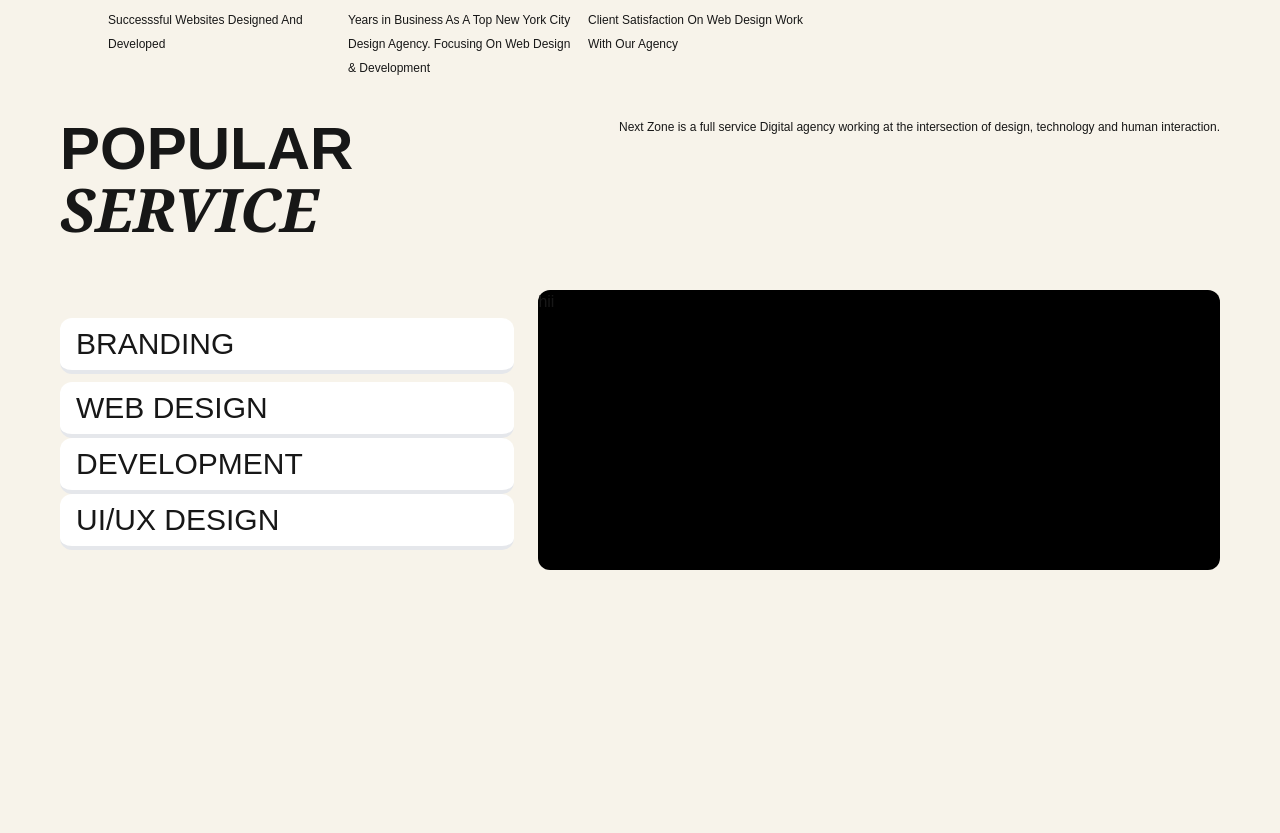
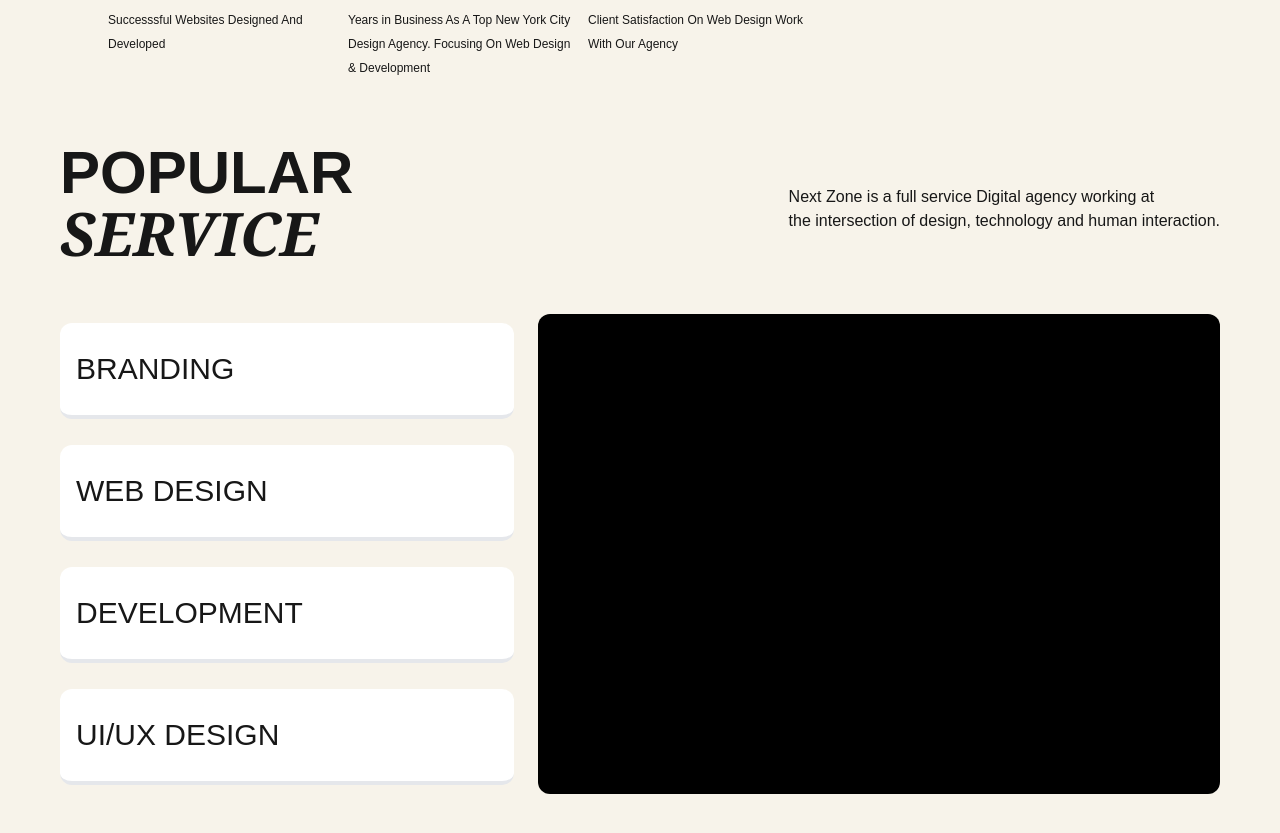
Before and after one commit to PriyanshuGo/agency-landing-pageUI, a Next.js app: page / in a window 1280 px wide. Shown: the part 1329-2162 px from the top of the page. Before the commit the page ends 1939 px from the top, so only its background shows below. Built offline with nearby package versions, Linux system fonts and the light colour scheme.

Commit message:
spacing and margin

```diff
--- a/src/components/Service.js
+++ b/src/components/Service.js
@@ -8,22 +8,22 @@ function Service() {
         setScreen(screen === item ? null : item)
     }
     return (
-        <div className="flex flex-col my-10 mx-4 lg:mx-10 lg:space-y-12">
+        <div className="flex flex-col my-16 mx-4 space-y-4 lg:mx-10 lg:space-y-12">
 
-            <div className="lg:flex justify-between sm:mx-5">
-                <h1 className="font-semibold text-2xl md:text-4xl lg:text-6xl">POPULAR <br /><span className="font-serif italic">SERVICE</span></h1>
-                <span className="text-xs">Next Zone is a full service Digital agency working at the intersection of design, technology and human interaction.</span>
+            <div className="lg:flex justify-between sm:mx-5 items-center space-y-2">
+                <h1 className="font-semibold text-3xl sm:text-4xl lg:text-6xl">POPULAR <br /><span className="font-serif italic">SERVICE</span></h1>
+                <p className="text-xs lg:text-base">Next Zone is a full service Digital agency working at <br /> the intersection of design, technology and human interaction.</p>
             </div>
 
-            <div className="sm:flex justify-between sm:mx-5 md:space-x-2 lg:space-x-6">
+            <div className="sm:flex justify-between sm:mx-5 sm:h-[60vh] sm:space-x-2 lg:space-x-6 ">
 
-                <div className="flex flex-col my-5 sm:w-1/2 lg:w-2/5">
+                <div className="flex flex-col my-5 space-y-2 sm:my-0 justify-around sm:w-1/2 lg:w-2/5 ">
 
-                    <div className="cursor-pointer space-y-2 py-2" >
-                        <div className="bg-white py-2 px-4 rounded-xl text-3xl font-thin sm:hover:bg-gray-100 flex items-center border-b-4 " onClick={() => { showScreen("branding") }}>
+                    <div className="cursor-pointer space-y-2 " >
+                        <div className="bg-white py-2 sm:py-7 px-4 rounded-xl text-3xl font-thin sm:hover:bg-gray-200 flex items-center border-b-4 " onClick={() => { showScreen("branding") }}>
                             BRANDING
                         </div>
-                        <div className={`${screen === "branding" ? "block" : 'hidden'} sm:hidden transition-all duration-400`}>
+                        <div className={`${screen === "branding" ? "block" : 'hidden'} my-2 sm:hidden transition-all duration-400`}>
                             <Image
                                 src="/branding.jpg" // Relative or absolute URL
                                 alt="BRANDING" // Accessibility text
@@ -36,10 +36,10 @@ function Service() {
                     </div>
 
                     <div className="cursor-pointer space-y-2" >
-                        <div className="bg-white py-2 px-4 rounded-xl text-3xl font-thin sm:hover:bg-gray-100 flex items-center border-b-4" onClick={() => { showScreen("web") }}>
+                        <div className="bg-white py-2 sm:py-7 px-4 rounded-xl text-3xl font-thin sm:hover:bg-gray-200 flex items-center border-b-4" onClick={() => { showScreen("web") }}>
                             WEB DESIGN
                         </div>
-                        <div className={`${screen === "web" ? "block" : 'hidden'} sm:hidden transition-all duration-400`}>
+                        <div className={`${screen === "web" ? "block" : 'hidden'} my-2 sm:hidden transition-all duration-400`}>
                             <Image
                                 src="/web.jpg" // Relative or absolute URL
                                 alt="WEB DESIGN" // Accessibility text
@@ -52,7 +52,7 @@ function Service() {
                     </div>
 
                     <div className="cursor-pointer space-y-2" >
-                        <div className="bg-white py-2 px-4 rounded-xl text-3xl font-thin sm:hover:bg-gray-100 flex items-center border-b-4" onClick={() => { showScreen("development") }}>
+                        <div className="bg-white py-2 sm:py-7 px-4 rounded-xl text-3xl font-thin sm:hover:bg-gray-200 flex items-center border-b-4" onClick={() => { showScreen("development") }}>
                             DEVELOPMENT
                         </div>
                         <div className={`${screen === "development" ? "block" : 'hidden'} sm:hidden transition-all duration-400`}>
@@ -68,7 +68,7 @@ function Service() {
                     </div>
 
                     <div className="cursor-pointer space-y-2" >
-                        <div className="bg-white py-2 px-4 rounded-xl text-3xl font-thin sm:hover:bg-gray-100 flex items-center border-b-4" onClick={() => { showScreen("UI/UX") }}>
+                        <div className="bg-white py-2 sm:py-7 px-4 rounded-xl text-3xl font-thin sm:hover:bg-gray-200 flex items-center border-b-4" onClick={() => { showScreen("UI/UX") }}>
                             UI/UX DESIGN
                         </div>
                         <div className={`${screen === "UI/UX" ? "block" : 'hidden'} sm:hidden transition-all duration-400`}>
@@ -85,7 +85,7 @@ function Service() {
                 </div>
 
                 <div className="bg-black hidden sm:block rounded-xl sm:w-1/2 lg:w-3/5">
-                hii
+
                 </div>
 
             </div>
```
